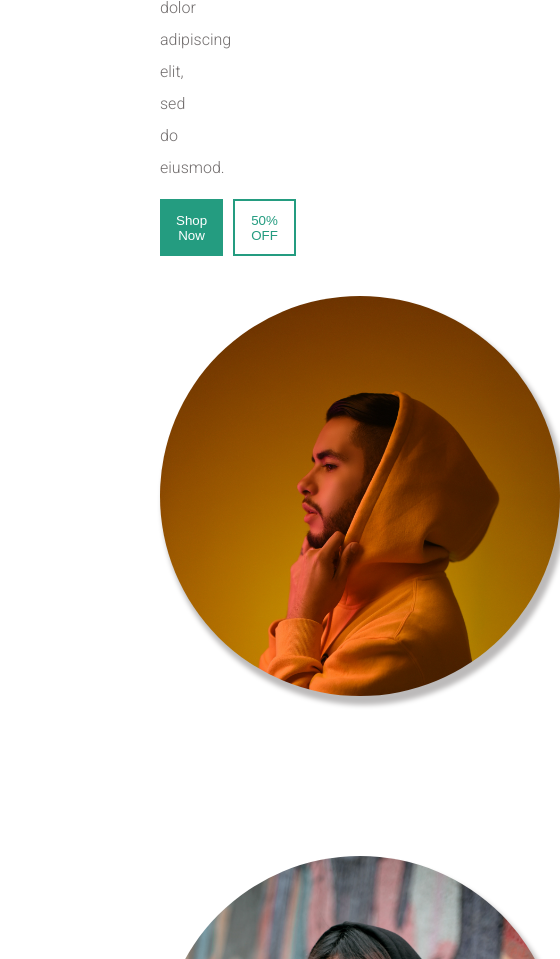
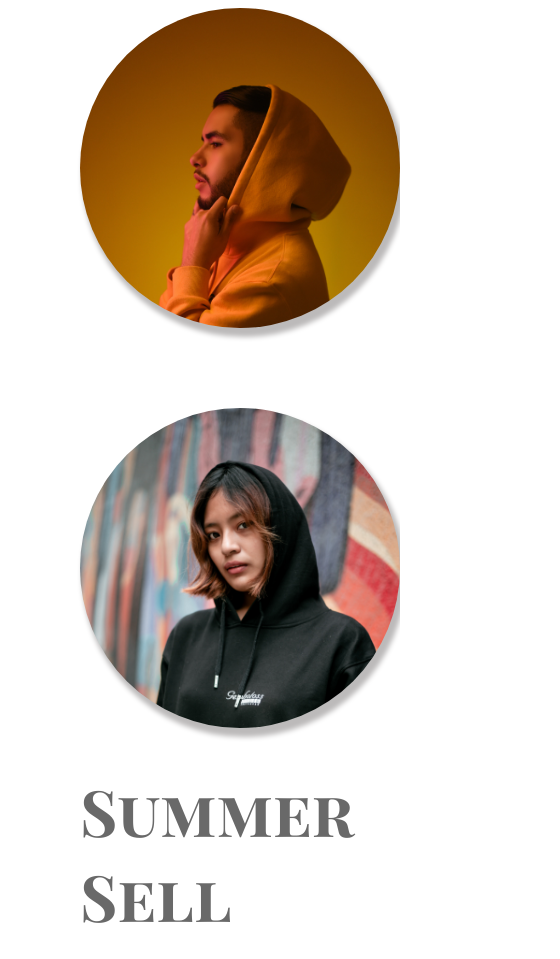
Before and after one commit to vishalloop/html-css-playground, a plain HTML site: page landing-pages/landing-page-03/index.html in a window 390 px wide. Shown: the part 1041-2000 px from the top of the page, 560 px wide, since content can reach past the window. Drawn offline with nearby package versions, Linux system fonts and the light colour scheme.

Commit message:
Update style.css

```diff
--- a/landing-pages/landing-page-03/style.css
+++ b/landing-pages/landing-page-03/style.css
@@ -129,3 +129,29 @@ nav{
     background-size: cover;
     box-shadow: 4px 7px 5px 2px #bcbaba;
 }
+
+@media (max-width: 1200px) {
+    .img-hero{
+        width: 20rem;
+        height: 20rem;
+    }
+
+    .img-summer{
+        width: 20rem;
+        height: 20rem;
+    }
+
+    .hero{
+        padding: 0rem 5rem;
+        padding-top: 10rem;
+        padding-bottom: 5rem;
+    }
+
+    .summer{
+        padding: 0rem 5rem;
+    }
+}
+
+@media (max-width: 850px) {
+
+}
```
